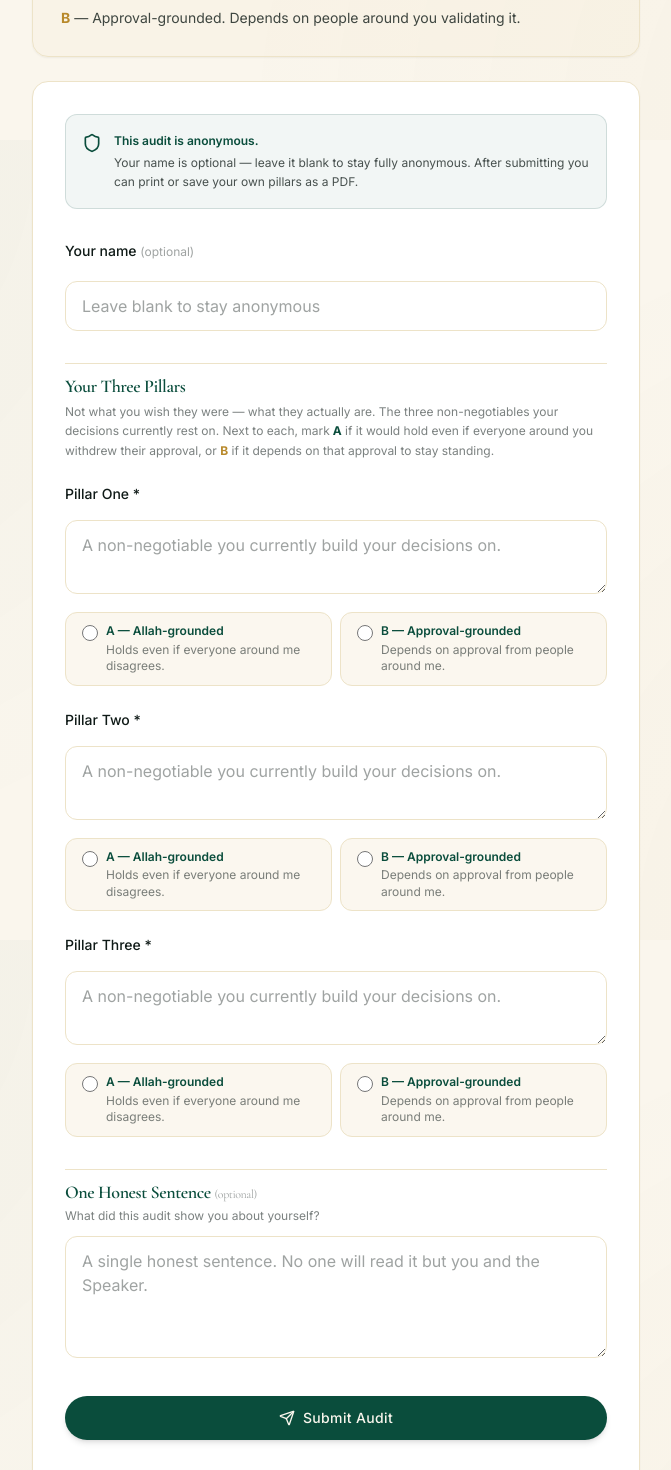
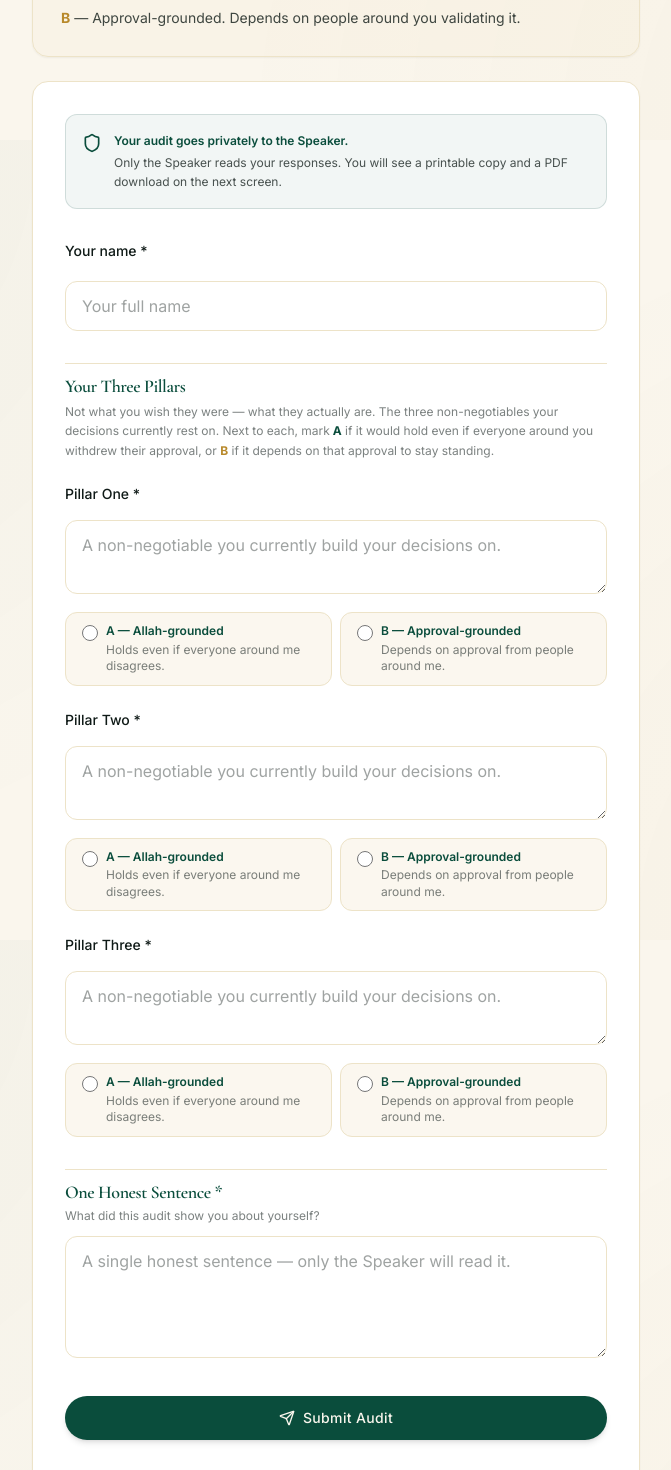
Before and after one commit to muhammadawaismoeen/ahl-al-islah-portal, a Next.js app: page /activity/identity-pillars in a window 1280 px wide. Shown: the part 660-2130 px from the top of the page, without its empty margins (304-975 px from the left). Built offline with nearby package versions, Linux system fonts and the light colour scheme.

Commit message:
Identity Pillars: require name + reflection; drop anonymity framing

```diff
--- a/src/app/activity/identity-pillars/IdentityPillarsForm.tsx
+++ b/src/app/activity/identity-pillars/IdentityPillarsForm.tsx
@@ -102,32 +102,30 @@ export function IdentityPillarsForm({
     >
       {sessionId && <input type="hidden" name="sessionId" value={sessionId} />}
 
-      {/* Anonymity banner */}
+      {/* Privacy banner */}
       <div className="flex items-start gap-3 p-4 bg-emerald-deep/5 rounded-xl border border-emerald-deep/15">
         <Shield className="h-5 w-5 text-emerald-deep shrink-0 mt-0.5" />
         <div className="text-xs text-ink/75 leading-relaxed">
           <p className="font-semibold text-emerald-deep">
-            This audit is anonymous.
+            Your audit goes privately to the Speaker.
           </p>
           <p className="mt-0.5">
-            Your name is optional — leave it blank to stay fully anonymous.
-            After submitting you can print or save your own pillars as a PDF.
+            Only the Speaker reads your responses. You will see a printable
+            copy and a PDF download on the next screen.
           </p>
         </div>
       </div>
 
-      {/* Optional name */}
+      {/* Name */}
       <section className="space-y-3">
-        <label className="label-field">
-          Your name{" "}
-          <span className="text-xs font-normal text-ink/40">(optional)</span>
-        </label>
+        <label className="label-field">Your name *</label>
         <input
           type="text"
           name="name"
+          required
           maxLength={100}
           className="input-field"
-          placeholder="Leave blank to stay anonymous"
+          placeholder="Your full name"
         />
       </section>
 
@@ -156,8 +154,7 @@ export function IdentityPillarsForm({
       <section className="space-y-3 pt-2 border-t border-cream-muted">
         <div>
           <h3 className="heading-serif text-lg font-semibold text-emerald-deep">
-            One Honest Sentence{" "}
-            <span className="text-xs font-normal text-ink/40">(optional)</span>
+            One Honest Sentence *
           </h3>
           <p className="text-xs text-ink/55 mt-0.5">
             What did this audit show you about yourself?
@@ -165,10 +162,12 @@ export function IdentityPillarsForm({
         </div>
         <textarea
           name="reflection"
+          required
           rows={4}
+          minLength={1}
           maxLength={2000}
           className="input-field resize-y"
-          placeholder="A single honest sentence. No one will read it but you and the Speaker."
+          placeholder="A single honest sentence — only the Speaker will read it."
         />
       </section>
 
--- a/src/app/activity/identity-pillars/actions.ts
+++ b/src/app/activity/identity-pillars/actions.ts
@@ -57,12 +57,14 @@ export async function submitIdentityPillars(
   }
 
   const missing: string[] = [];
+  if (!name) missing.push("your name");
   if (!pillar1.text) missing.push("pillar 1");
   if (!pillar1.type) missing.push("pillar 1 classification (A or B)");
   if (!pillar2.text) missing.push("pillar 2");
   if (!pillar2.type) missing.push("pillar 2 classification (A or B)");
   if (!pillar3.text) missing.push("pillar 3");
   if (!pillar3.type) missing.push("pillar 3 classification (A or B)");
+  if (!reflection) missing.push("one honest sentence");
 
   if (missing.length) {
     return {
--- a/src/app/activity/identity-pillars/page.tsx
+++ b/src/app/activity/identity-pillars/page.tsx
@@ -10,7 +10,7 @@ import { IdentityPillarsForm } from "./IdentityPillarsForm";
 export const metadata: Metadata = {
   title: "Identity Pillars Audit — Ahl Al-Islah",
   description:
-    "Audit the three pillars your life is actually built on. Mark which are Allah-grounded and which are approval-grounded. Anonymous, printable.",
+    "Audit the three pillars your life is actually built on. Mark which are Allah-grounded and which are approval-grounded. Private, printable.",
   robots: { index: false, follow: false },
 };
 
@@ -60,7 +60,7 @@ export default async function IdentityPillarsActivityPage({
             </p>
             <div className="inline-flex items-center gap-1.5 mt-4 text-xs text-ink/50 bg-cream-warm px-3 py-1.5 rounded-full border border-cream-muted">
               <Shield className="h-3 w-3" />
-              Anonymous · printable
+              Private · printable
             </div>
           </div>
 
```
